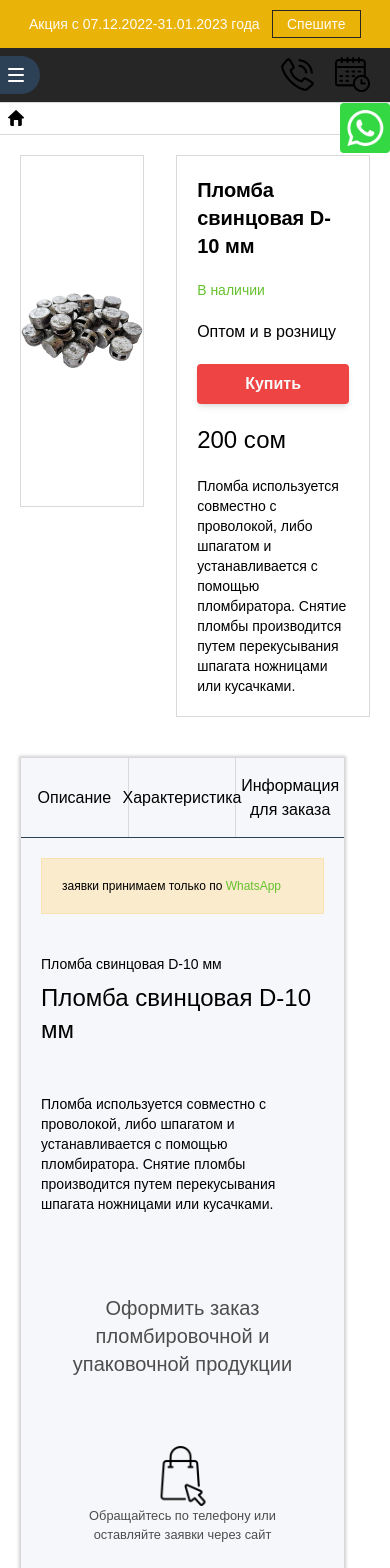
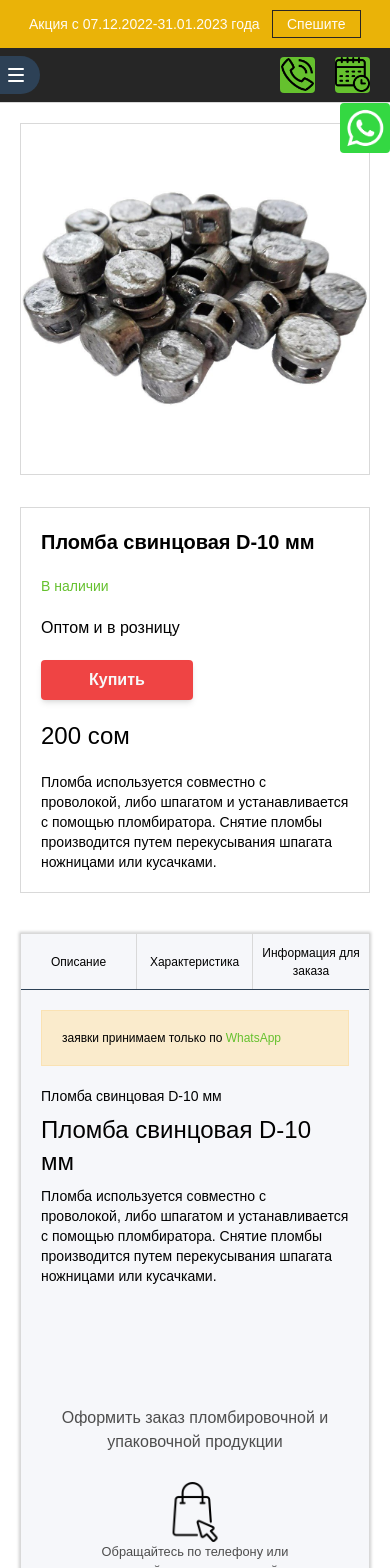
Before and after one commit to Wester641/ordinarynextkg, a Next.js app: page /product/1 in a window 390 px wide. Shown: the top 1568 px of the page. Built offline with nearby package versions, Linux system fonts and the light colour scheme.

Commit message:
fix: currected styles

```diff
--- a/app/product/[id]/page.jsx
+++ b/app/product/[id]/page.jsx
@@ -23,10 +23,10 @@ export default function ProductDetails() {
   return (
     <section className=" min-h-screen">
       <BreadCrumbs />
-      <div className="flex h-1/2 gap-8 m-5 ">
-        <div className="w-2/5 ">
+      <div className="flex flex-wrap xs:flex-nowrap xs:h-1/2 gap-8 m-5 ">
+        <div className=" w-full xs:w-2/5 ">
           <div className="border border-[#d9d9d9] ">
-            <div className="w-full h-[350px] flex items-center justify-center">
+            <div className="xs:w-full h-[350px] flex items-center justify-center">
               <Image
                 className="h-[300px] object-contain"
                 src={product.images[0]}
@@ -36,7 +36,7 @@ export default function ProductDetails() {
             </div>
           </div>
         </div>
-        <div className="flex flex-col w-3/5 gap-5 border border-[#d9d9d9] p-5">
+        <div className="flex flex-col w-full xs:w-3/5 gap-5 border border-[#d9d9d9] p-5">
           <h1 className="text-xl font-bold">{product.name}</h1>
           {
             <span
--- a/components/featers/breadCrumbs/BreadCrumbs.jsx
+++ b/components/featers/breadCrumbs/BreadCrumbs.jsx
@@ -5,7 +5,7 @@ import logoHome from "../../../public/Img/home.svg";
 
 export default function BreadCrumbs() {
   return (
-    <div className="relative h-8 sm:h-0 border-b border-[#d9d9d9] bg-[#fff]">
+    <div className="hidden md:block relative h-8 sm:h-0 border-b border-[#d9d9d9] bg-[#fff]">
       <div className="inline-block absolute left-[2%] bottom-2 ss:bottom-4 hover:text-green">
         <Link href="/">
           <Image
--- a/components/header/Header.jsx
+++ b/components/header/Header.jsx
@@ -46,16 +46,19 @@ export default function Header() {
             placeholder="Поиск по сайту"
           />
         </div> */}
-        <div className="flex px-5 gap-5">
+        <div className="flex px-5 gap-5 ">
           <Link
-            className="hover:bg-salesgreen h-9 rounded"
+            className="  hover:bg-salesgreen h-9 rounded bg-salesgreen  xs:bg-[#fff] "
             href="https://wa.me/+996500370002"
           >
             <Image src={logoPhone} width={35} height={35} alt="what'sapp" />
           </Link>
-          <Link className="hover:bg-salesgreen h-9 rounded" href="#">
+          <Link
+            className="hover:bg-salesgreen h-9 rounded bg-salesgreen  xs:bg-[#fff]"
+            href="#"
+          >
             <Image
-              className="text-salesgreen"
+              className=" text-salesgreen"
               src={logoCalendar}
               width={35}
               height={35}
--- a/components/productsCards/productIdInfo/ProductIdInfo.jsx
+++ b/components/productsCards/productIdInfo/ProductIdInfo.jsx
@@ -8,8 +8,8 @@ function ProductIdInfo({
   desc,
 }) {
   return (
-    <div className="min-h-screen border border-[#d9d9d9] shadow-4xl w-10/12 mx-5 bg-[#f6f7fa] my-10">
-      <nav className="w-full h-[80px] flex   border-b border-b-green">
+    <div className="min-h-screen border border-[#d9d9d9] shadow-4xl xs:w-10/12 mx-5 bg-[#f6f7fa] my-10">
+      <nav className="text-[12px] xs:text-base w-full h-14 xs:h-[80px] flex   border-b border-b-green">
         <div className="border-r border-r-[#d9d9d9] w-1/3 flex justify-center items-center hover:bg-zinc-200 hover:border-t hover:border-t-green">
           <button>Описание</button>
         </div>
@@ -26,13 +26,13 @@ function ProductIdInfo({
           <span className="cursor-pointer text-salesgreen">WhatsApp</span>
         </div>
       </div>
-      <div className=" h-[300px] flex flex-col gap-2 p-5">
+      <div className=" h-[300px] flex flex-col gap-2 px-5 xs:p-5">
         <div className="text-sm">{title}</div>
-        <div className="text-2xl mb-10">{name}</div>
+        <div className="text-2xl xs:mb-10">{name}</div>
         <div className="text-sm">{desc}</div>
       </div>
-      <section className="max-w-full text-[#4d4d4d] m-5 py-10 flex flex-col gap-10">
-        <h2 className="text-center text-xl">
+      <section className="max-w-full text-[#4d4d4d] m-5 xs:py-10 flex flex-col  xs:gap-10">
+        <h2 className="text-center xs:text-xl">
           Оформить заказ пломбировочной и упаковочной продукции
         </h2>
         <div className="flex flex-col md:flex-row gap-5 items-center">
```
